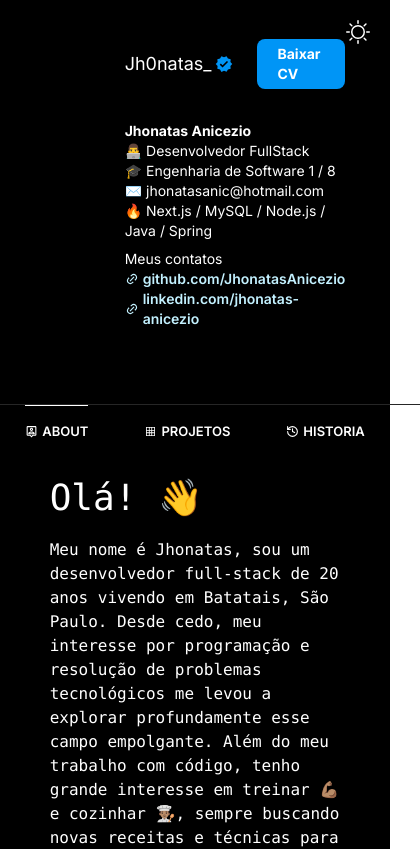
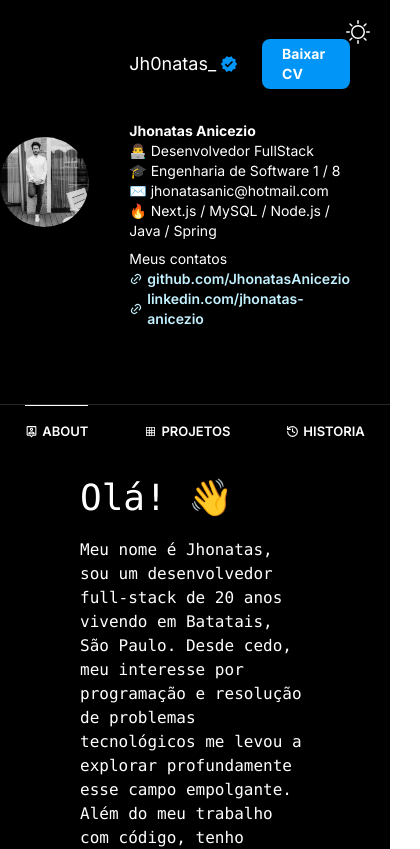
Before and after one commit to JhonatasAnicezio/portifolio, a Next.js app: page / in a window 390 px wide. Shown: the top 849 px of the page, 420 px wide, since content can reach past the window. Built offline with nearby package versions, Linux system fonts and the light colour scheme.

Commit message:
feat: start responsive

```diff
--- a/src/app/components/header/index.tsx
+++ b/src/app/components/header/index.tsx
@@ -11,22 +11,22 @@ export default function Header() {
     const { isDark } = useContext(ThemeModeContext);
 
     return (
-        <header className="flex px-[35px] py-[35px]">
+        <header className="flex px-[35px] py-[35px] max-sm:px-0">
 
             {/* image profile */}
-            <div className="flex items-center justify-center px-10">
+            <div className="flex items-center justify-center px-10 max-sm:px-0">
                 <Image
                     className="rounded-full"
                     width={150}
                     height={150}
                     src={profile}
-                    alt="bla"
+                    alt="Imagem do perfil"
                     priority
                 />
             </div>
 
             {/* info profile */}
-            <div className="flex flex-col px-10 pt-1 gap-8 items-start ">
+            <div className="flex flex-col px-10 pt-1 gap-8 items-start">
 
                 {/* header info profile */}
                 <div className="flex gap-2 items-center">
@@ -53,7 +53,8 @@ export default function Header() {
                     <p>👨‍💻 Desenvolvedor FullStack</p>
                     <p>🎓 Engenharia de Software 1 / 8</p>
                     <p>✉️ jhonatasanic@hotmail.com</p>
-                    <p className="">🔥 Next.js / MySQL / Node.js / Java / Spring</p>
+                    {/* <p>💍 Casado - Milena Fernandes Alves da Silva</p> */}
+                    <p>🔥 Next.js / MySQL / Node.js / Java / Spring</p>
 
                     <p className="pt-2">Meus contatos</p>
                     <p className={`${isDark? "text-[#C3F1FF]" : "text-[#00376b]"}`}>
--- a/src/app/template.tsx
+++ b/src/app/template.tsx
@@ -15,7 +15,7 @@ export default function Template({
 
     return (
         <>
-            <div className={`flex w-full min-h-screen items-start ${isDark ? 'text-white bg-black' : 'text-black bg-white'}`}>
+            <div className={`flex min-h-screen items-start ${isDark ? 'text-white bg-black' : 'text-black bg-white'}`}>
                 <Darkmode />
 
                 {/* aside */}
@@ -24,7 +24,7 @@ export default function Template({
                 {/* section */}
                 <div className="flex justify-center items-center w-full"> {/* pl-[245px] */}
                     {/* section profile */}
-                    <main className="flex flex-col items-center w-[935px] h-full">
+                    <main className="flex flex-col items-center w-[935px] h-full max-sm:w-full">
 
                         {/* header component profile */}
                         <Header />
```
